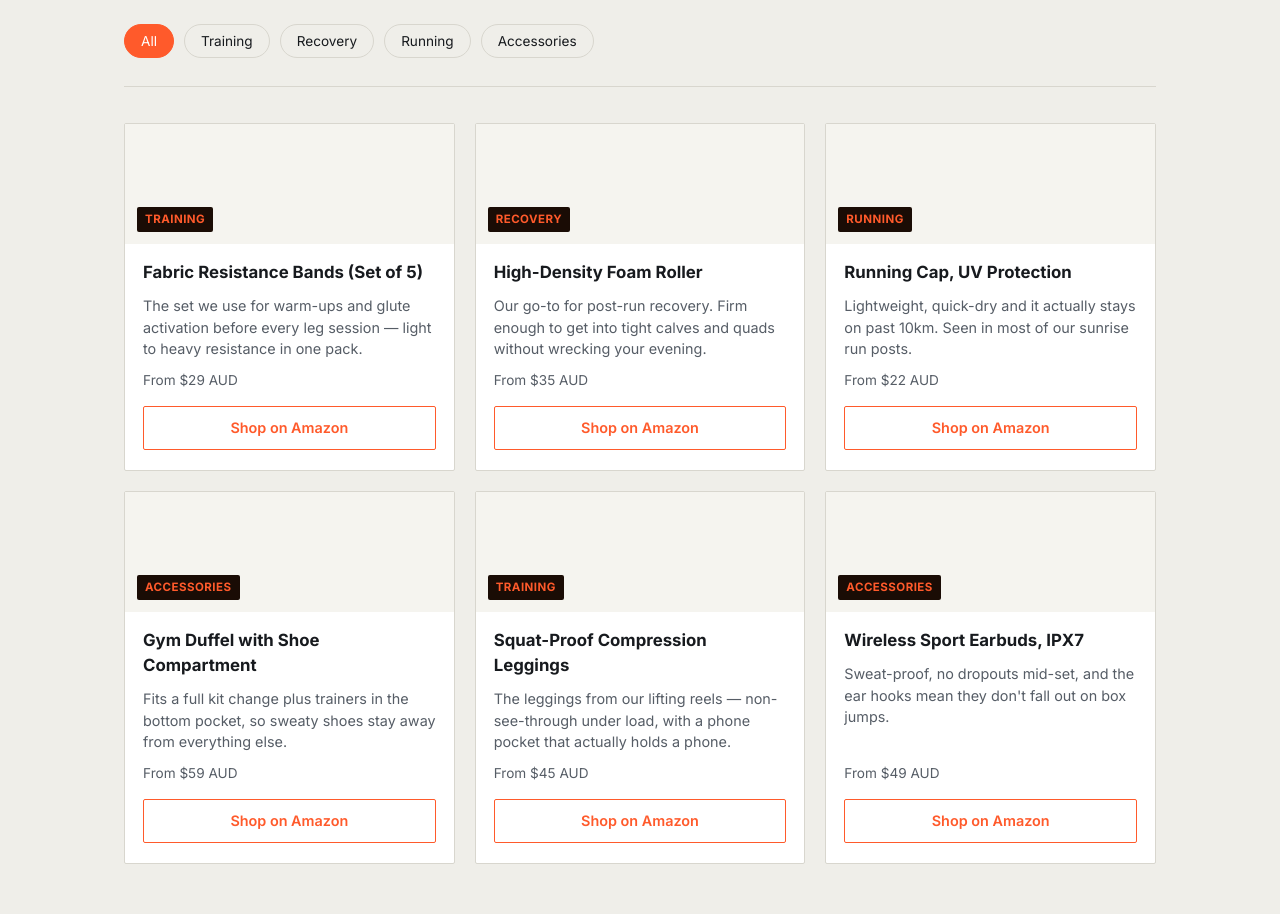
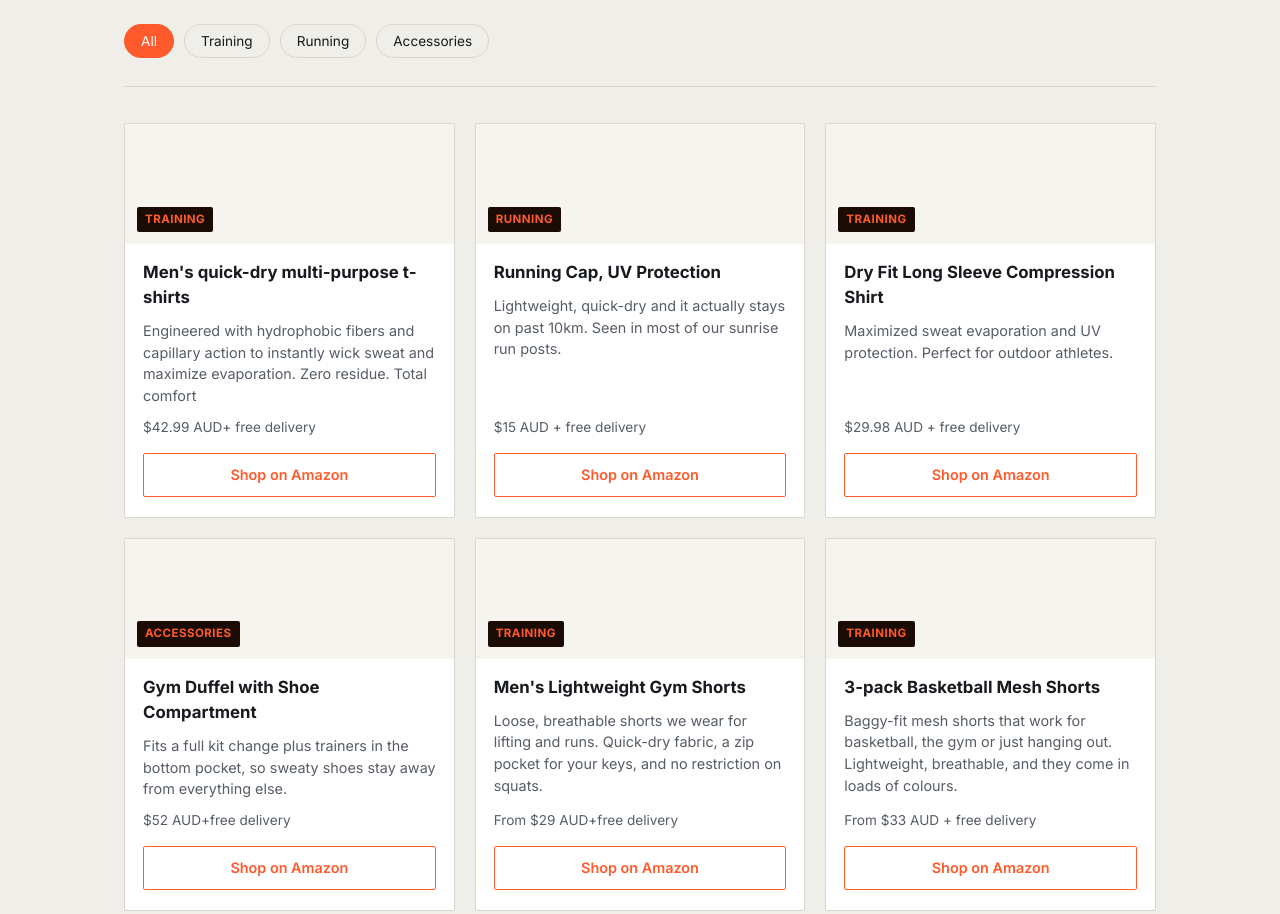
Before and after one commit to quanghuyjohnnguyen/Athletic-Aesthetics, a plain HTML site: page index.html in a window 1280 px wide. Shown: the part 520-1434 px from the top of the page. Drawn offline with Linux system fonts and the light colour scheme.

Commit message:
Update index.html

```diff
--- a/index.html
+++ b/index.html
@@ -154,47 +154,52 @@
    -------------------------------------------------------------- */
 const PRODUCTS = [
   {
-    name: "Fabric Resistance Bands (Set of 5)",
+    name: "Men's quick-dry multi-purpose t-shirts",
     category: "Training",
-    desc: "The set we use for warm-ups and glute activation before every leg session — light to heavy resistance in one pack.",
-    price: "From $29 AUD",
-    link: "https://www.amazon.com.au/s?k=fabric+resistance+bands&tag=atheltic-aesthetix-22"
+    desc: 'Engineered with hydrophobic fibers and capillary action to instantly wick sweat and maximize evaporation. Zero residue. Total comfort',
+    price: "$42.99 AUD+ free delivery",
+    link: "https://link.amazon/B0fpjSGCe"
   },
   {
-    name: "High-Density Foam Roller",
-    category: "Recovery",
-    desc: "Our go-to for post-run recovery. Firm enough to get into tight calves and quads without wrecking your evening.",
-    price: "From $35 AUD",
-    link: "https://www.amazon.com.au/s?k=high+density+foam+roller&tag=atheltic-aesthetix-22"
+
+  name: "Running Cap, UV Protection",
+  category: "Running",
+  desc: "Lightweight, quick-dry and it actually stays on past 10km. Seen in most of our sunrise run posts.",
+  price: "$15 AUD + free delivery",
+  link: "https://link.amazon/B06gy3H5a"
+
   },
   {
-    name: "Running Cap, UV Protection",
-    category: "Running",
-    desc: "Lightweight, quick-dry and it actually stays on past 10km. Seen in most of our sunrise run posts.",
-    price: "From $22 AUD",
-    link: "https://www.amazon.com.au/s?k=running+cap+uv+protection&tag=atheltic-aesthetix-22"
+    name: "Dry Fit Long Sleeve Compression Shirt",
+    category: "Training",
+    desc: "Maximized sweat evaporation and UV protection. Perfect for outdoor athletes.",
+    price: "$29.98 AUD + free delivery",
+    link: "https://link.amazon/B0iGvjRbl"
   },
   {
     name: "Gym Duffel with Shoe Compartment",
     category: "Accessories",
     desc: "Fits a full kit change plus trainers in the bottom pocket, so sweaty shoes stay away from everything else.",
-    price: "From $59 AUD",
-    link: "https://www.amazon.com.au/s?k=gym+duffel+shoe+compartment&tag=atheltic-aesthetix-22"
+    price: "$52 AUD+free delivery",
+    link: "https://link.amazon/B0gNgtFbU"
   },
   {
-    name: "Squat-Proof Compression Leggings",
-    category: "Training",
-    desc: "The leggings from our lifting reels — non-see-through under load, with a phone pocket that actually holds a phone.",
-    price: "From $45 AUD",
-    link: "https://www.amazon.com.au/s?k=squat+proof+compression+leggings&tag=atheltic-aesthetix-22"
+
+  name: "Men's Lightweight Gym Shorts",
+  category: "Training",
+  desc: "Loose, breathable shorts we wear for lifting and runs. Quick-dry fabric, a zip pocket for your keys, and no restriction on squats.",
+  price: "From $29 AUD+free delivery",
+  link: "https://link.amazon/B05x7ByA8"
+
   },
   {
-    name: "Wireless Sport Earbuds, IPX7",
-    category: "Accessories",
-    desc: "Sweat-proof, no dropouts mid-set, and the ear hooks mean they don't fall out on box jumps.",
-    price: "From $49 AUD",
-    link: "https://www.amazon.com.au/s?k=wireless+sport+earbuds+ipx7&tag=atheltic-aesthetix-22"
-  }
+
+  name: "3-pack Basketball Mesh Shorts",
+  category: "Training",
+  desc: "Baggy-fit mesh shorts that work for basketball, the gym or just hanging out. Lightweight, breathable, and they come in loads of colours.",
+  price: "From $33 AUD + free delivery",
+  link: "https://link.amazon/B0ig90Ary"
+}
 ];
 
 const grid = document.getElementById('grid');
```
